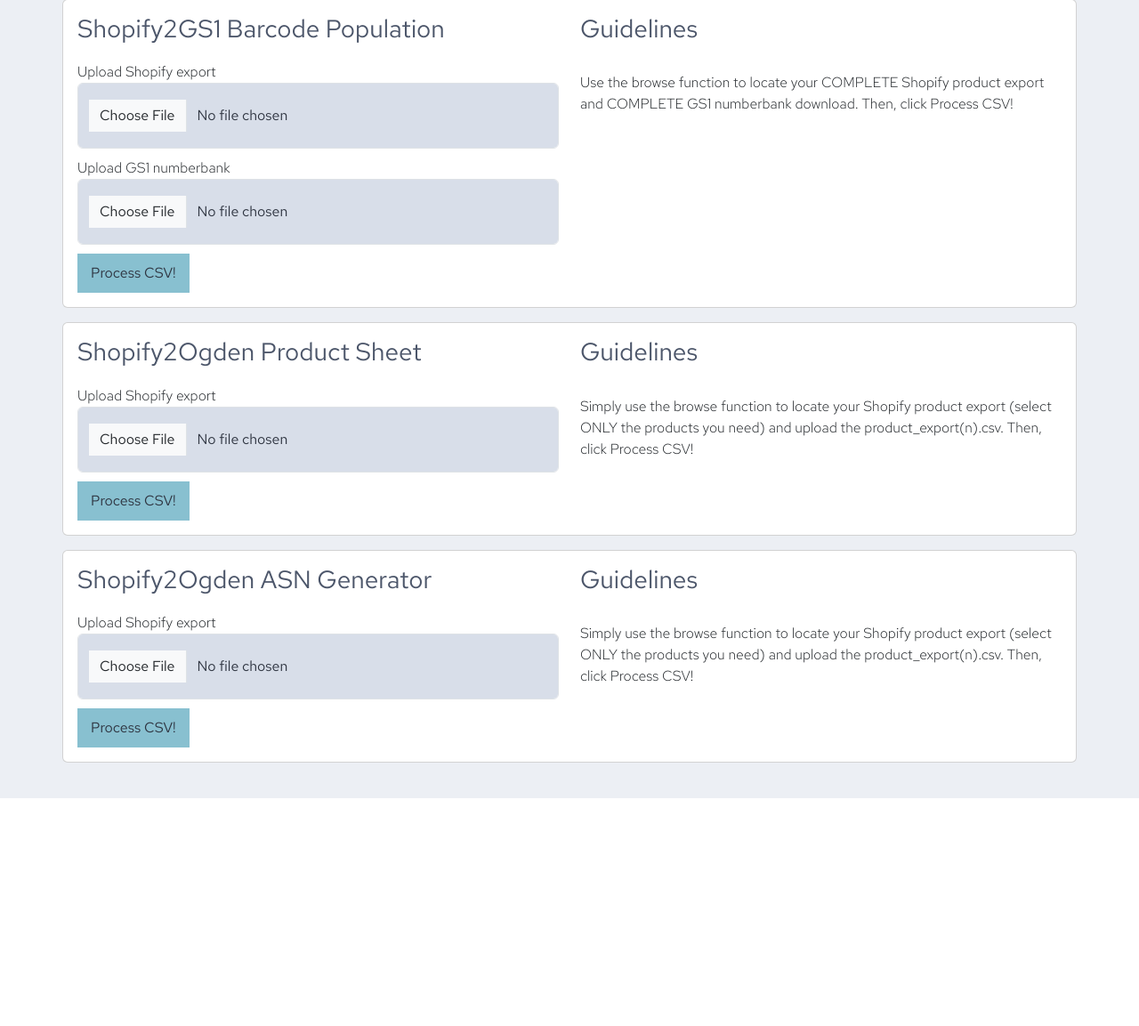
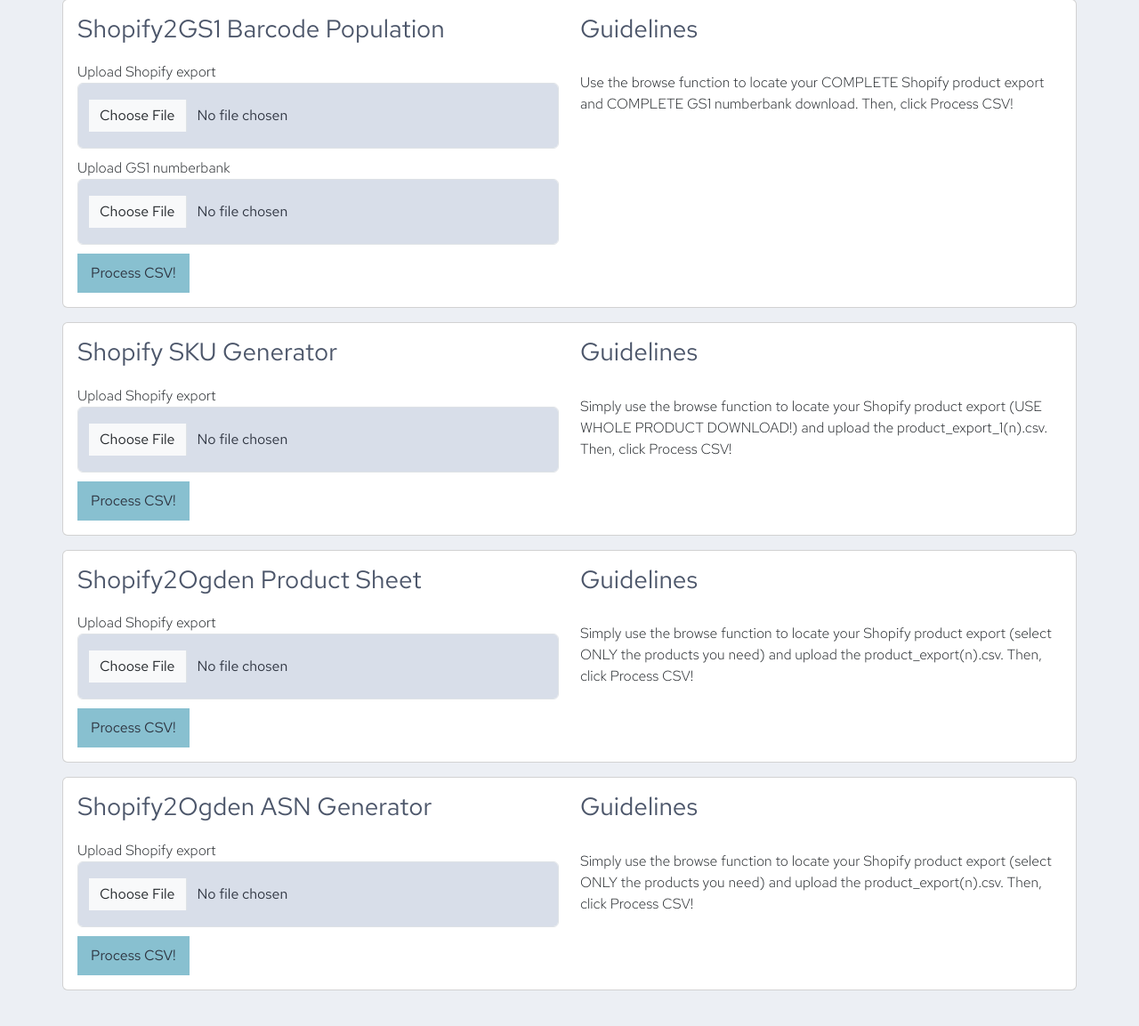
Before and after one commit to thatonearchguy/LuvForeverUtils, a Flask app: page / in a window 1280 px wide. Shown: the part 417-1570 px from the top of the page at 89% size. Before the commit the page ends 1314 px from the top, so only its background shows below. Run offline with Flask 3, Linux system fonts and the light colour scheme; some libraries are stand-ins or nearby versions.

Commit message:
Front end for sku generator

```diff
--- a/app.py
+++ b/app.py
@@ -2,6 +2,7 @@
 import shopify2yumi
 import shopify2gs1
 import shopify2ogden
+#import shopifysku
 import os
 from pathlib import Path
 THIS_FOLDER = str(Path(__file__).parent.resolve())
@@ -44,7 +45,7 @@
 def shopify2ogden_product_route():
     if request.method == 'POST':
         # Get the uploaded file
-        uploaded_file = request.files['file1']
+        uploaded_file = request.files['file']
         # Save the file temporarily (you might want to handle this more securely)
         file_path = THIS_FOLDER + '/shopify_exports/' + uploaded_file.filename
 
@@ -54,6 +55,21 @@
 
 
         return send_file(result_file, as_attachment=True, mimetype='application/zip', download_name='ogden-product-output.zip')
+
+"""
+@app.route('/shopifysku_gen', methods=['POST'])
+def shopifysku_gen_route():
+    if request.method == 'POST':
+        uploaded_file = request.files['file']
+        # Save the file temporarily (you might want to handle this more securely)
+        file_path = THIS_FOLDER + '/shopify_exports/' + uploaded_file.filename
+
+        uploaded_file.save(file_path)
+        # Process the CSV file
+        result_file = shopifysku.run_sku_job(file_path, request.form.get('stockonly'))
+
+        return send_file(result_file, as_attachment=True, mimetype='application/zip', download_name='yumi-output.zip')
+"""
 
 @app.route('/shopify2yumi', methods=['POST'])
 def shopify2yumi_route():
--- a/shopify2ogden.py
+++ b/shopify2ogden.py
@@ -27,7 +27,7 @@
     generated_product_csv['CustomsDescription'] = "Women's Eveningwear"
     generated_product_csv['CountryOfManufacture'] = 'China'
     generated_product_csv['PackingInstructions'] = 'Bubble Bag'
-
+    raise KeyError
     generated_product_csv.to_csv(THIS_FOLDER + '/ogden_output/products.csv', encoding='utf-8', index=False)
 
 
--- a/templates/index.html
+++ b/templates/index.html
@@ -55,7 +55,26 @@
             </div>
         </div>
     </div>
+    <div class="container card mt-3 p-3">
 
+        <div class="row">
+            <div class="col-sm">
+                <h3>Shopify SKU Generator</h3>
+                <form action="/shopifysku_gen" method="post" enctype="multipart/form-data">
+                    <label for="file">Upload Shopify export</label>
+                    <input type="file" class="form-control p-4" name="file" accept=".csv" required>
+                    <button type="submit">Process CSV!</button>
+                </form>
+            </div>
+            <div class="col-sm">
+                <h3>Guidelines</h3>
+                <br>
+                <p>Simply use the browse function to locate your Shopify product export (USE WHOLE PRODUCT DOWNLOAD!)
+                    and upload
+                    the product_export_1(n).csv. Then, click Process CSV!</p>
+            </div>
+        </div>
+    </div>
     <div class="container card mt-3 p-3">
 
         <div class="row">
@@ -63,7 +82,7 @@
                 <h3>Shopify2Ogden Product Sheet</h3>
                 <form action="/shopify2ogden_product" method="post" enctype="multipart/form-data">
                     <label for="file">Upload Shopify export</label>
-                    <input type="file" class="form-control p-4" name="file1" accept=".csv" required>
+                    <input type="file" class="form-control p-4" name="file" accept=".csv" required>
                     <button type="submit">Process CSV!</button>
                 </form>
             </div>
```
Also changed, not shown: 1 other file.
